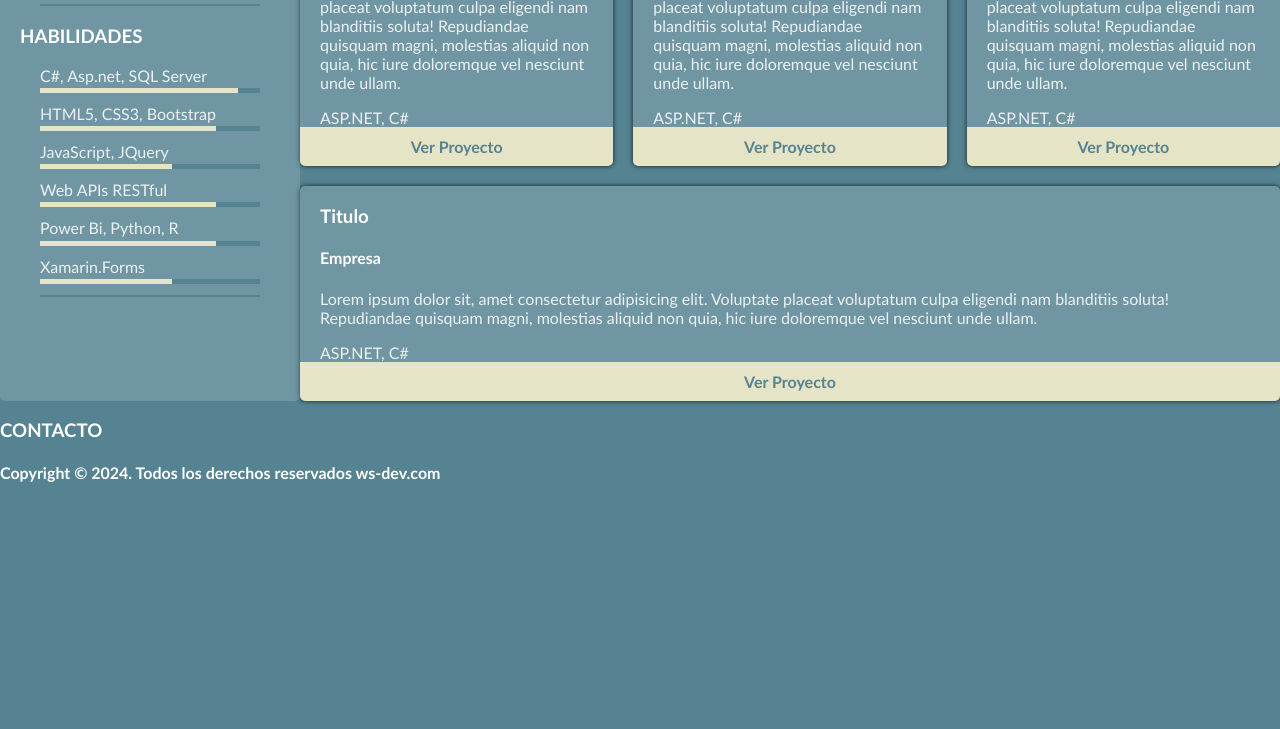
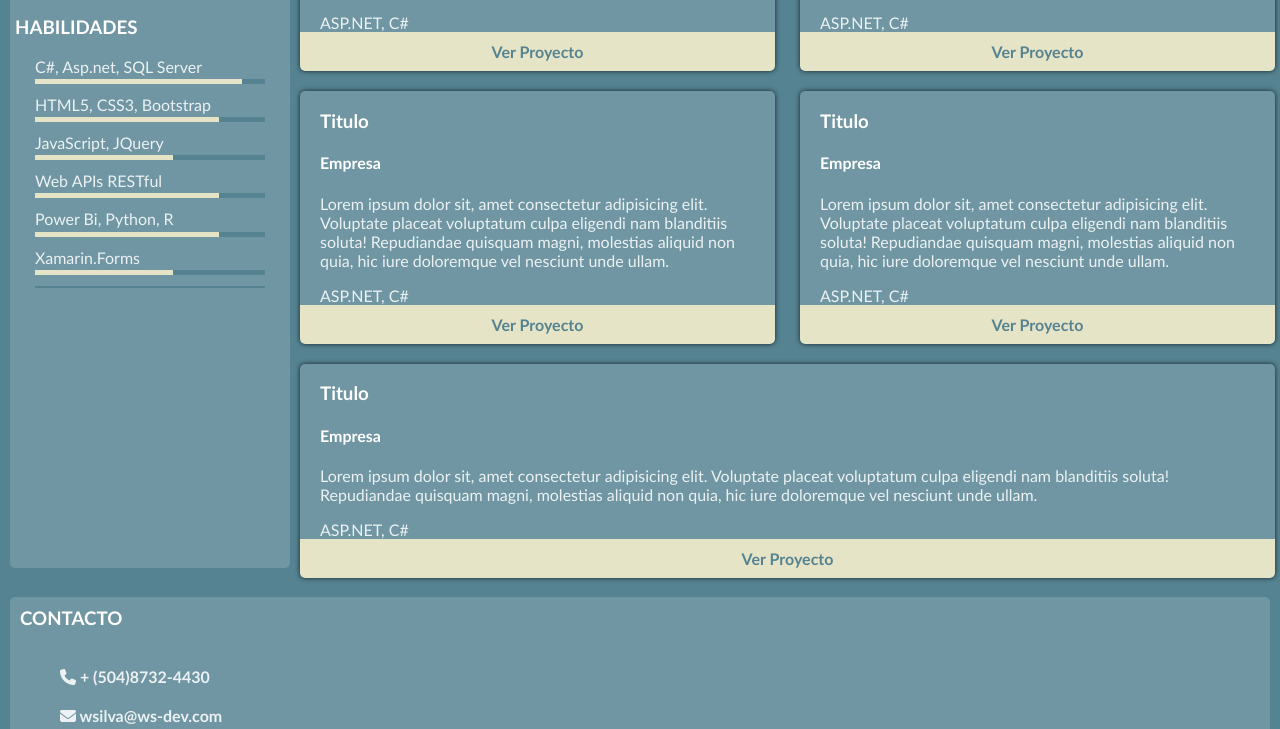
Before and after one commit to WnSg/Portafolio_wsdev, a plain HTML site: page index.html in a window 1280 px wide. Shown: the part 791-1520 px from the top of the page. Before the commit the page ends 1294 px from the top, so only its background shows below. Drawn offline with Linux system fonts and the light colour scheme.

Commit message:
Commit footer y descarga de cv finalizado

```diff
--- a/css/estilos.css
+++ b/css/estilos.css
@@ -31,17 +31,19 @@ h6 {
     color: var(--color-text-titulos);
 }
 
-p, span{
+p,
+span {
     color: var(--color-texto);
 }
 
 /* Estilos del aside*/
 aside {
     grid-area: aside;
-    padding: 0px 20px;
+    padding: 0px 5px;
+    margin: 10px;
 }
 
-aside div{
+aside div {
     border-bottom: 2px solid var(--color-fondo);
 }
 
@@ -51,6 +53,7 @@ progress {
     -webkit-appearance: none;
     width: 100%;
 }
+
 ::-webkit-progress-inner-element {
     height: 5px;
 }
@@ -59,7 +62,7 @@ progress {
     background-color: var(--color-enlaces_a);
 }
 
-  ::-webkit-progress-bar{
+::-webkit-progress-bar {
     background-color: var(--color-fondo);
 }
 
@@ -68,8 +71,39 @@ progress {
 
 /* Estilos del footer*/
 footer {
+    text-align: center;
     grid-area: footer;
     color: var(--color-texto);
+
+
+}
+
+footer a {
+    color: var(--color-texto);
+    background-color: unset;
+    display: block;
+
+}
+
+footer i {
+    color: var(--color-texto);
+    background-color: unset;
+
+    margin-left: 10px;
+}
+
+footer h3 {
+    padding: 10px 0px 10px 10px;
+}
+
+
+.contacto {
+    text-align: left;
+    margin-left: 10px;
+    margin-right: 10px;
+
+
+
 
 }
 
@@ -133,6 +167,7 @@ main {
     -moz-box-shadow: 0px 0px 5px 0px rgba(0, 0, 0, 0.75);
     box-shadow: 0px 0px 5px 0px rgba(0, 0, 0, 0.75);
     overflow: hidden;
+    margin-right: 5px;
 }
 
 .experiencia a {
--- a/index.html
+++ b/index.html
@@ -6,6 +6,7 @@
     <meta name="viewport" content="width=device-width, initial-scale=1.0">
     <title>Portafolio Wolfran Silva</title>
     <link rel="stylesheet" href="./css/estilos.css">
+    <script src="https://kit.fontawesome.com/992aa0d15f.js" crossorigin="anonymous"></script>
 </head>
 
 <body>
@@ -14,6 +15,7 @@
             <h1>Wolfran Silva</h1>
             <p>Senior Software Development Engineer</p>
             <a href="https://www.linkedin.com/in/wolfran-silva" target="_blank">Ver perfil profesional</a>
+            <a href="./files/CV_WolfranSilva.pdf" download="CV_WolfranSilva.pdf">Descargar CV</a>
         </div>
         <img src="./imagenes/FotoWnSg.png">
     </header>
@@ -143,8 +145,21 @@
 
     </aside>
     <footer>
-        <h3>CONTACTO</h3>
-
+        <div class="contacto tarjeta">
+            <h3>CONTACTO</h3>
+            <a href="mailto:wsilva@ws-dev.com">
+                <i class="fa-solid fa-phone"></i>
+                + (504)8732-4430
+            </a>
+            <a href="mailto:wsilva@ws-dev.com">
+                <i class="fa-solid fa-envelope"></i>
+                wsilva@ws-dev.com
+            </a>
+            <a href="https://www.linkedin.com/in/wolfran-silva" target="_blank">
+                <i class="fa-brands fa-linkedin"></i>
+                linkedin.com/in/wolfran-silva
+            </a>
+        </div>
         <h4>Copyright © 2024. Todos los derechos reservados ws-dev.com</h4>
     </footer>
 
```
Also changed, not shown: 1 other file. Lines whose indentation alone changed are shown as unchanged.
